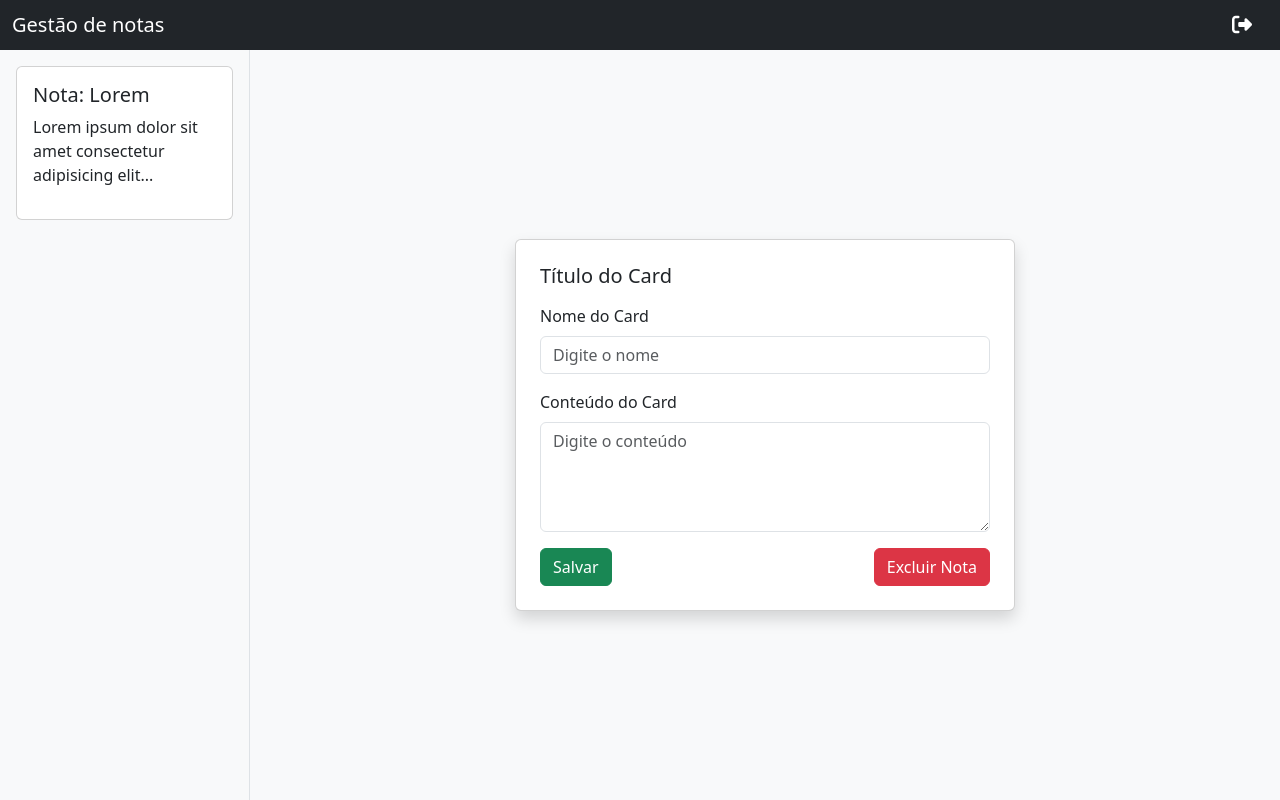
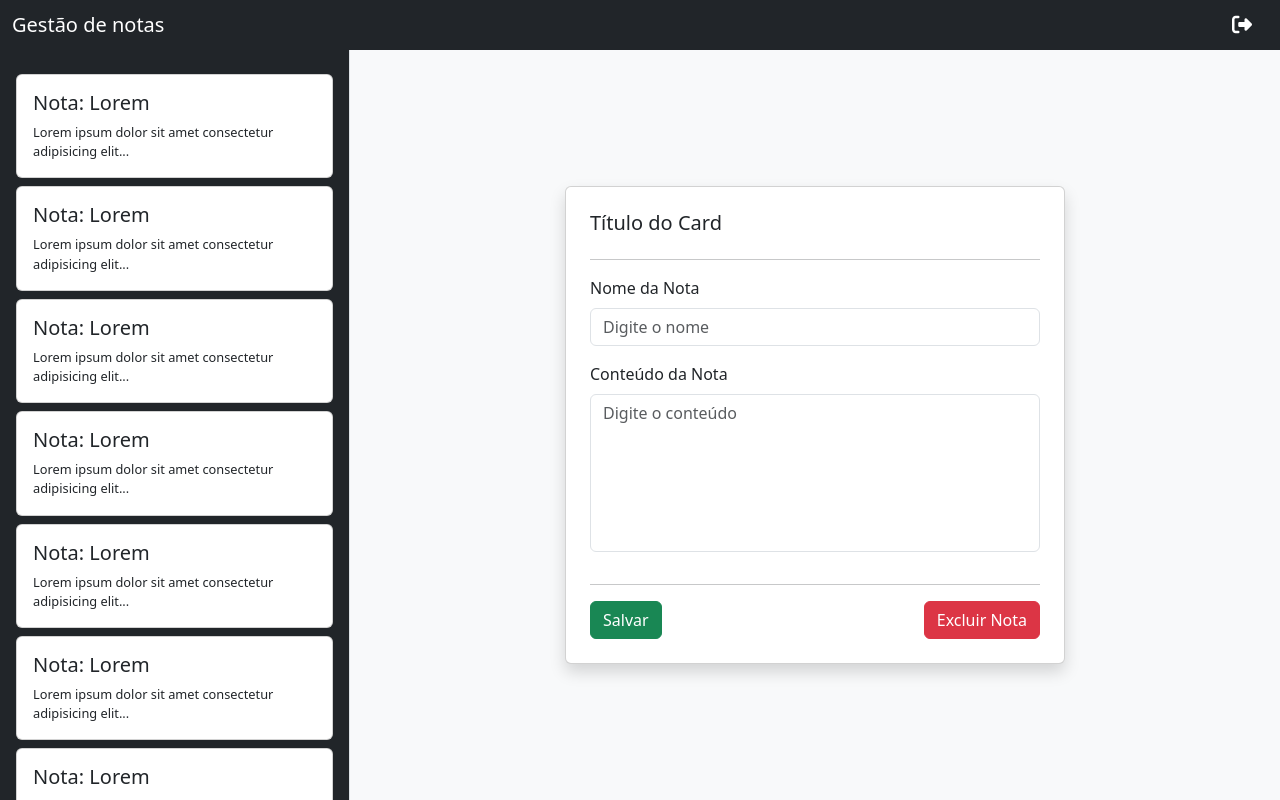
Before and after one commit to thesckurtt/sistema_gestao_de_notas_senac, a React (Vite) app: page /dashboard in a window 1280 px wide. Built offline with nearby package versions, Linux system fonts and the light colour scheme; sample sign-in values are in the browser's storage.

Commit message:
Update Dashboard.jsx

```diff
--- a/src/pages/Dashboard.jsx
+++ b/src/pages/Dashboard.jsx
@@ -14,11 +14,38 @@ const Dashboard = () => {
         </div>
       </nav>
       <div className="d-flex flex-row w-100 h-100 flex-grow-1">
-        <aside>
-          <div className="card card-body aside-card mb-2">
+        <aside className="bg-dark py-4" style={{ overflowY: "scroll", maxHeight: "calc(100vh - 50px)", width: "350px" }}>
+          <div className="card d-flex justify-content-center card-body aside-card mb-2">
             <h5 className="card-title">Nota: <span className="fw-light">Lorem</span></h5>
-            <p className="fs-6">Lorem ipsum dolor sit amet consectetur adipisicing elit...</p>
-            {/* <div className="card-body">Card 1</div> */}
+            <p style={{fontSize: '0.8em', margin: '0'}}>Lorem ipsum dolor sit amet consectetur adipisicing elit...</p>
+          </div>
+          <div className="card d-flex justify-content-center card-body aside-card mb-2">
+            <h5 className="card-title">Nota: <span className="fw-light">Lorem</span></h5>
+            <p style={{fontSize: '0.8em', margin: '0'}}>Lorem ipsum dolor sit amet consectetur adipisicing elit...</p>
+          </div>
+          <div className="card d-flex justify-content-center card-body aside-card mb-2">
+            <h5 className="card-title">Nota: <span className="fw-light">Lorem</span></h5>
+            <p style={{fontSize: '0.8em', margin: '0'}}>Lorem ipsum dolor sit amet consectetur adipisicing elit...</p>
+          </div>
+          <div className="card d-flex justify-content-center card-body aside-card mb-2">
+            <h5 className="card-title">Nota: <span className="fw-light">Lorem</span></h5>
+            <p style={{fontSize: '0.8em', margin: '0'}}>Lorem ipsum dolor sit amet consectetur adipisicing elit...</p>
+          </div>
+          <div className="card d-flex justify-content-center card-body aside-card mb-2">
+            <h5 className="card-title">Nota: <span className="fw-light">Lorem</span></h5>
+            <p style={{fontSize: '0.8em', margin: '0'}}>Lorem ipsum dolor sit amet consectetur adipisicing elit...</p>
+          </div>
+          <div className="card d-flex justify-content-center card-body aside-card mb-2">
+            <h5 className="card-title">Nota: <span className="fw-light">Lorem</span></h5>
+            <p style={{fontSize: '0.8em', margin: '0'}}>Lorem ipsum dolor sit amet consectetur adipisicing elit...</p>
+          </div>
+          <div className="card d-flex justify-content-center card-body aside-card mb-2">
+            <h5 className="card-title">Nota: <span className="fw-light">Lorem</span></h5>
+            <p style={{fontSize: '0.8em', margin: '0'}}>Lorem ipsum dolor sit amet consectetur adipisicing elit...</p>
+          </div>
+          <div className="card d-flex justify-content-center card-body aside-card mb-2">
+            <h5 className="card-title">Nota: <span className="fw-light">Lorem</span></h5>
+            <p style={{fontSize: '0.8em', margin: '0'}}>Lorem ipsum dolor sit amet consectetur adipisicing elit...</p>
           </div>
         </aside>
 
@@ -27,10 +54,11 @@ const Dashboard = () => {
             className="card p-4 shadow"
             style={{ width: "100%", maxWidth: "500px" }}
           >
-            <h5 className="card-title mb-3">Título do Card</h5>
+            <h5 className="card-title">Título do Card</h5>
+            <hr />
             <div className="mb-3">
               <label htmlFor="nomeCard" className="form-label">
-                Nome do Card
+                Nome da Nota
               </label>
               <input
                 type="text"
@@ -41,15 +69,17 @@ const Dashboard = () => {
             </div>
             <div className="mb-3">
               <label htmlFor="conteudoCard" className="form-label">
-                Conteúdo do Card
+                Conteúdo da Nota
               </label>
               <textarea
                 className="form-control"
                 id="conteudoCard"
-                rows="4"
+                rows="6"
+                style={{ resize: "none" }}
                 placeholder="Digite o conteúdo"
               ></textarea>
             </div>
+            <hr />
             <div className="d-flex justify-content-between">
               <button className="btn btn-success">Salvar</button>
               <button className="btn btn-danger">Excluir Nota</button>
```
